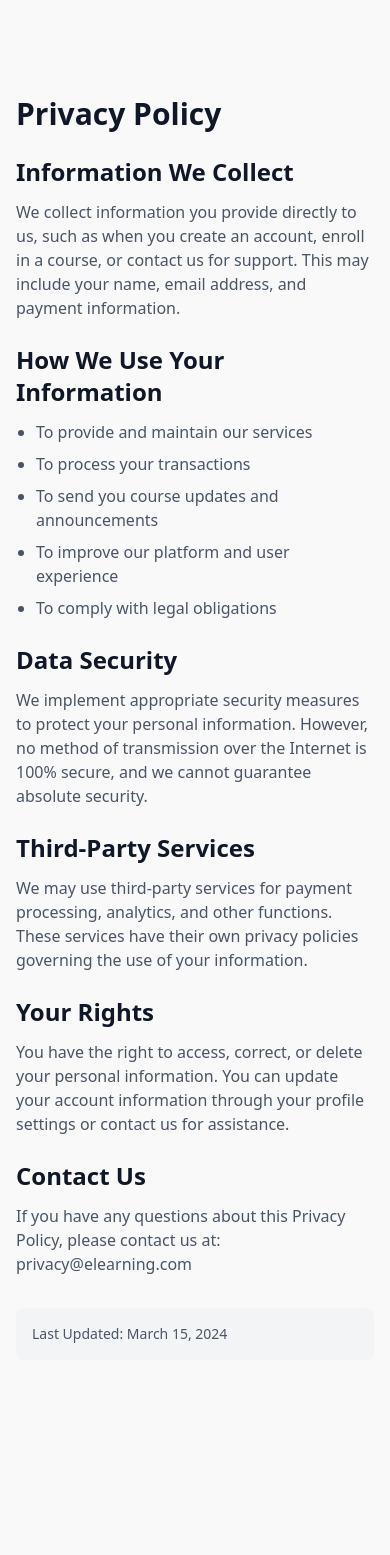
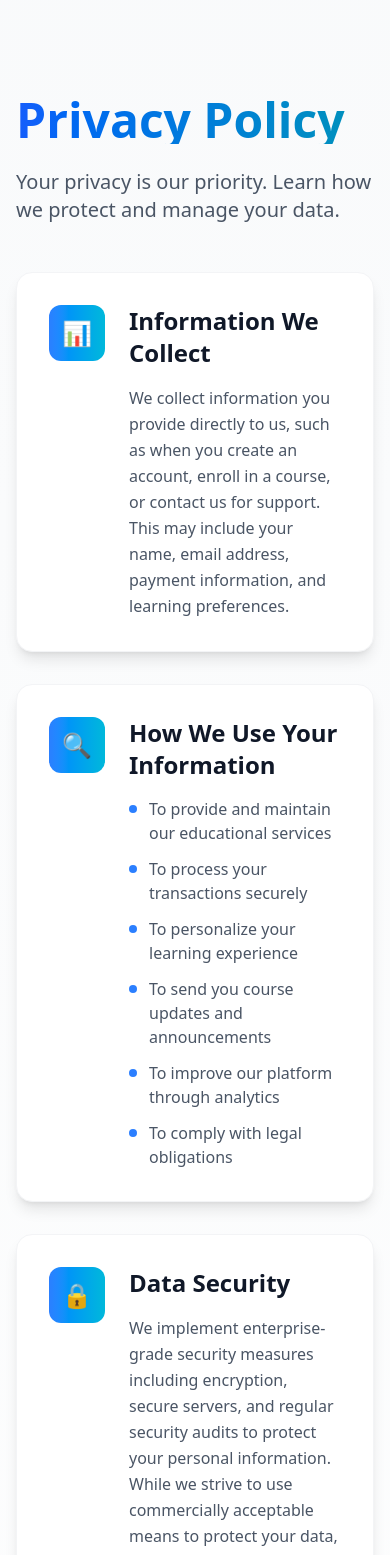
Before and after one commit to KASHIKODER/Kashi-Learning-client, a Next.js app: page /policy in a window 390 px wide. Shown: the top 1555 px of the page. Before the commit the page ends 1360 px from the top, so only its background shows below. Built offline with nearby package versions, Linux system fonts and the light colour scheme.

Commit message:
About Page and Policy Page

```diff
--- a/app/about/page.tsx
+++ b/app/about/page.tsx
@@ -1,45 +1,107 @@
+// AboutPage.tsx
 export default function AboutPage() {
   return (
-    <div className="min-h-screen pt-24 px-4">
-      <div className="max-w-4xl mx-auto">
-        <h1 className="text-3xl font-bold mb-6 text-gray-900 dark:text-white">
-          About ELearning
-        </h1>
+    <div className="min-h-screen pt-24 px-4 bg-gradient-to-b from-gray-50 to-white dark:from-gray-900 dark:to-gray-950">
+      <div className="max-w-6xl mx-auto">
+        {/* Hero Section */}
+        <div className="relative mb-16">
+          <div className="absolute -top-8 -left-8 w-72 h-72 bg-purple-300 rounded-full mix-blend-multiply filter blur-3xl opacity-20 animate-pulse"></div>
+          <div className="absolute top-32 -right-8 w-72 h-72 bg-blue-300 rounded-full mix-blend-multiply filter blur-3xl opacity-20 animate-pulse delay-1000"></div>
 
-        <div className="space-y-4 text-gray-600 dark:text-gray-300">
-          <p>
-            Welcome to ELearning, your premier destination for online education and skill development.
-            Our mission is to make quality education accessible to everyone, everywhere.
-          </p>
+          <div className="relative">
+            <h1 className="text-5xl md:text-6xl font-bold mb-6 bg-clip-text text-transparent bg-gradient-to-r from-purple-600 to-blue-600 dark:from-purple-400 dark:to-blue-400">
+              About ELearning
+            </h1>
+            <p className="text-xl text-gray-600 dark:text-gray-300 max-w-3xl">
+              Redefining online education through innovation, accessibility, and excellence
+            </p>
+          </div>
+        </div>
 
-          <p>
-            Founded with the vision of transforming traditional learning, we offer a wide range of
-            courses designed by industry experts to help you advance your career and personal growth.
-          </p>
+        {/* Mission & Vision Cards */}
+        <div className="grid md:grid-cols-2 gap-8 mb-16">
+          <div className="group bg-white dark:bg-gray-800 rounded-2xl p-8 shadow-lg hover:shadow-2xl transition-all duration-300 hover:-translate-y-1 border border-gray-100 dark:border-gray-700">
+            <div className="w-14 h-14 bg-gradient-to-r from-purple-500 to-blue-500 rounded-xl flex items-center justify-center mb-6 group-hover:scale-110 transition-transform duration-300">
+              <svg className="w-8 h-8 text-white" fill="none" stroke="currentColor" viewBox="0 0 24 24">
+                <path strokeLinecap="round" strokeLinejoin="round" strokeWidth="2" d="M13 10V3L4 14h7v7l9-11h-7z" />
+              </svg>
+            </div>
+            <h2 className="text-2xl font-bold mb-4 text-gray-900 dark:text-white group-hover:text-purple-600 dark:group-hover:text-purple-400 transition-colors">
+              Our Mission
+            </h2>
+            <p className="text-gray-600 dark:text-gray-300 leading-relaxed">
+              To democratize education by providing affordable, high-quality learning experiences
+              that empower individuals to achieve their full potential in an ever-evolving world.
+            </p>
+          </div>
 
-          <h2 className="text-2xl font-bold mt-8 mb-4 text-gray-900 dark:text-white">
-            Our Mission
+          <div className="group bg-white dark:bg-gray-800 rounded-2xl p-8 shadow-lg hover:shadow-2xl transition-all duration-300 hover:-translate-y-1 border border-gray-100 dark:border-gray-700">
+            <div className="w-14 h-14 bg-gradient-to-r from-blue-500 to-cyan-500 rounded-xl flex items-center justify-center mb-6 group-hover:scale-110 transition-transform duration-300">
+              <svg className="w-8 h-8 text-white" fill="none" stroke="currentColor" viewBox="0 0 24 24">
+                <path strokeLinecap="round" strokeLinejoin="round" strokeWidth="2" d="M21 12a9 9 0 01-9 9m9-9a9 9 0 00-9-9m9 9H3m9 9a9 9 0 01-9-9m9 9c1.657 0 3-4.03 3-9s-1.343-9-3-9m0 18c-1.657 0-3-4.03-3-9s1.343-9 3-9m-9 9a9 9 0 019-9" />
+              </svg>
+            </div>
+            <h2 className="text-2xl font-bold mb-4 text-gray-900 dark:text-white group-hover:text-blue-600 dark:group-hover:text-blue-400 transition-colors">
+              Our Vision
+            </h2>
+            <p className="text-gray-600 dark:text-gray-300 leading-relaxed">
+              To create a global learning ecosystem where anyone, anywhere can access world-class
+              education and transform their lives through knowledge and skills.
+            </p>
+          </div>
+        </div>
+
+        {/* Values Grid */}
+        <div className="mb-16">
+          <h2 className="text-3xl font-bold mb-8 text-center text-gray-900 dark:text-white">
+            Core Values
           </h2>
-          <p>
-            To democratize education by providing affordable, high-quality learning resources
-            that empower individuals to achieve their personal and professional goals.
-          </p>
+          <div className="grid sm:grid-cols-2 lg:grid-cols-3 gap-6">
+            {[
+              { icon: "🏆", title: "Excellence", desc: "Uncompromising quality in every course" },
+              { icon: "🚀", title: "Innovation", desc: "Cutting-edge learning methodologies" },
+              { icon: "🤝", title: "Accessibility", desc: "Education for all backgrounds" },
+              { icon: "❤️", title: "Community", desc: "Collaborative learning environment" },
+              { icon: "📈", title: "Growth", desc: "Continuous improvement mindset" },
+              { icon: "✨", title: "Impact", desc: "Real-world career transformation" }
+            ].map((value, index) => (
+              <div key={index} className="group bg-gradient-to-br from-white to-gray-50 dark:from-gray-800 dark:to-gray-900 p-6 rounded-xl shadow-md hover:shadow-xl transition-all duration-300 border border-gray-100 dark:border-gray-700">
+                <div className="text-3xl mb-4 group-hover:scale-110 transition-transform duration-300">
+                  {value.icon}
+                </div>
+                <h3 className="text-xl font-bold mb-2 text-gray-900 dark:text-white">{value.title}</h3>
+                <p className="text-gray-600 dark:text-gray-300">{value.desc}</p>
+              </div>
+            ))}
+          </div>
+        </div>
 
-          <h2 className="text-2xl font-bold mt-8 mb-4 text-gray-900 dark:text-white">
-            Our Values
-          </h2>
-          <ul className="list-disc pl-5 space-y-2">
-            <li>Quality Education for All</li>
-            <li>Innovative Learning Methods</li>
-            <li>Student Success Focus</li>
-            <li>Continuous Improvement</li>
-            <li>Community Building</li>
-          </ul>
+        {/* Stats Section */}
+        <div className="bg-gradient-to-r from-purple-50 to-blue-50 dark:from-gray-800 dark:to-gray-900 rounded-2xl p-8 mb-16">
+          <div className="grid grid-cols-2 md:grid-cols-4 gap-8">
+            <div className="text-center">
+              <div className="text-4xl font-bold bg-clip-text text-transparent bg-gradient-to-r from-purple-600 to-blue-600 mb-2">50K+</div>
+              <div className="text-gray-600 dark:text-gray-300">Active Learners</div>
+            </div>
+            <div className="text-center">
+              <div className="text-4xl font-bold bg-clip-text text-transparent bg-gradient-to-r from-blue-600 to-cyan-600 mb-2">500+</div>
+              <div className="text-gray-600 dark:text-gray-300">Expert Courses</div>
+            </div>
+            <div className="text-center">
+              <div className="text-4xl font-bold bg-clip-text text-transparent bg-gradient-to-r from-cyan-600 to-purple-600 mb-2">95%</div>
+              <div className="text-gray-600 dark:text-gray-300">Success Rate</div>
+            </div>
+            <div className="text-center">
+              <div className="text-4xl font-bold bg-clip-text text-transparent bg-gradient-to-r from-purple-600 to-pink-600 mb-2">150+</div>
+              <div className="text-gray-600 dark:text-gray-300">Countries</div>
+            </div>
+          </div>
+        </div>
 
-          <div className="mt-8 p-4 bg-gray-100 dark:bg-gray-800 rounded-lg">
-            <p className="font-medium">
-              Join thousands of successful learners who have transformed their careers with our courses.
-            </p>
+        {/* CTA Section */}
+        <div className="text-center">
+          <div className="inline-block bg-gradient-to-r from-purple-600 to-blue-600 text-white px-8 py-4 rounded-full font-semibold text-lg shadow-lg hover:shadow-2xl hover:-translate-y-1 transition-all duration-300">
+            Start Your Learning Journey Today
           </div>
         </div>
       </div>
--- a/app/policy/page.tsx
+++ b/app/policy/page.tsx
@@ -1,83 +1,119 @@
+// PolicyPage.tsx
 export default function PolicyPage() {
   return (
-    <div className="min-h-screen pt-24 px-4">
-      <div className="max-w-4xl mx-auto">
-        <h1 className="text-3xl font-bold mb-6 text-gray-900 dark:text-white">
+    <div className="min-h-screen pt-24 px-4 bg-gradient-to-b from-gray-50 to-white dark:from-gray-900 dark:to-gray-950">
+      <div className="max-w-6xl mx-auto">
+        {/* Header */}
+        <div className="mb-12">
+          <h1 className="text-5xl md:text-6xl font-bold mb-6 bg-clip-text text-transparent bg-gradient-to-r from-blue-600 to-cyan-600 dark:from-blue-400 dark:to-cyan-400">
             Privacy Policy
           </h1>
-
-        <div className="space-y-6 text-gray-600 dark:text-gray-300">
-          <div>
-            <h2 className="text-2xl font-bold mb-3 text-gray-900 dark:text-white">
-              Information We Collect
-            </h2>
-            <p>
-              We collect information you provide directly to us, such as when you create an account,
-              enroll in a course, or contact us for support. This may include your name, email address,
-              and payment information.
+          <p className="text-xl text-gray-600 dark:text-gray-300">
+            Your privacy is our priority. Learn how we protect and manage your data.
           </p>
         </div>
 
-          <div>
-            <h2 className="text-2xl font-bold mb-3 text-gray-900 dark:text-white">
-              How We Use Your Information
+        {/* Policy Sections */}
+        <div className="space-y-8">
+          {[
+            {
+              title: "Information We Collect",
+              content: "We collect information you provide directly to us, such as when you create an account, enroll in a course, or contact us for support. This may include your name, email address, payment information, and learning preferences.",
+              icon: "📊"
+            },
+            {
+              title: "How We Use Your Information",
+              points: [
+                "To provide and maintain our educational services",
+                "To process your transactions securely",
+                "To personalize your learning experience",
+                "To send you course updates and announcements",
+                "To improve our platform through analytics",
+                "To comply with legal obligations"
+              ],
+              icon: "🔍"
+            },
+            {
+              title: "Data Security",
+              content: "We implement enterprise-grade security measures including encryption, secure servers, and regular security audits to protect your personal information. While we strive to use commercially acceptable means to protect your data, we cannot guarantee absolute security.",
+              icon: "🔒"
+            },
+            {
+              title: "Third-Party Services",
+              content: "We partner with trusted third-party services for payment processing, analytics, and infrastructure. These services adhere to strict privacy standards and have their own privacy policies governing data usage.",
+              icon: "🤝"
+            },
+            {
+              title: "Your Rights",
+              content: "You have full control over your data including rights to access, correct, export, or delete your personal information. Manage your preferences through your profile settings or contact our privacy team for assistance.",
+              icon: "⚖️"
+            },
+            {
+              title: "Contact Us",
+              content: "For privacy-related inquiries, our dedicated team is here to help.",
+              contact: "privacy@elearning.com",
+              icon: "📧"
+            }
+          ].map((section, index) => (
+            <div
+              key={index}
+              className="group bg-white dark:bg-gray-800 rounded-2xl p-8 shadow-lg hover:shadow-2xl transition-all duration-300 border border-gray-100 dark:border-gray-700 hover:-translate-y-1"
+            >
+              <div className="flex items-start gap-6">
+                <div className="flex-shrink-0">
+                  <div className="w-14 h-14 bg-gradient-to-r from-blue-500 to-cyan-500 rounded-xl flex items-center justify-center group-hover:scale-110 transition-transform duration-300">
+                    <span className="text-2xl">{section.icon}</span>
+                  </div>
+                </div>
+                <div className="flex-grow">
+                  <h2 className="text-2xl font-bold mb-4 text-gray-900 dark:text-white group-hover:text-blue-600 dark:group-hover:text-blue-400 transition-colors">
+                    {section.title}
                   </h2>
-            <ul className="list-disc pl-5 space-y-2">
-              <li>To provide and maintain our services</li>
-              <li>To process your transactions</li>
-              <li>To send you course updates and announcements</li>
-              <li>To improve our platform and user experience</li>
-              <li>To comply with legal obligations</li>
+
+                  {section.content && (
+                    <p className="text-gray-600 dark:text-gray-300 leading-relaxed">
+                      {section.content}
+                    </p>
+                  )}
+
+                  {section.points && (
+                    <ul className="space-y-3">
+                      {section.points.map((point, idx) => (
+                        <li key={idx} className="flex items-start gap-3 text-gray-600 dark:text-gray-300">
+                          <span className="inline-block w-2 h-2 bg-blue-500 rounded-full mt-2 flex-shrink-0"></span>
+                          <span>{point}</span>
+                        </li>
+                      ))}
                     </ul>
+                  )}
+
+                  {section.contact && (
+                    <div className="mt-4 p-4 bg-gradient-to-r from-blue-50 to-cyan-50 dark:from-gray-700 dark:to-gray-800 rounded-lg">
+                      <p className="font-medium text-blue-600 dark:text-blue-400">
+                        {section.contact}
+                      </p>
+                    </div>
+                  )}
+                </div>
+              </div>
+            </div>
+          ))}
         </div>
 
+        {/* Last Updated */}
+        <div className="mt-12 p-6 bg-gradient-to-r from-blue-50 to-cyan-50 dark:from-gray-800 dark:to-gray-900 rounded-2xl">
+          <div className="flex flex-col sm:flex-row items-center justify-between">
             <div>
-            <h2 className="text-2xl font-bold mb-3 text-gray-900 dark:text-white">
-              Data Security
-            </h2>
-            <p>
-              We implement appropriate security measures to protect your personal information.
-              However, no method of transmission over the Internet is 100% secure, and we cannot
-              guarantee absolute security.
+              <h3 className="text-lg font-bold text-gray-900 dark:text-white">Policy Transparency</h3>
+              <p className="text-gray-600 dark:text-gray-300">We regularly update our policies to ensure transparency</p>
+            </div>
+            <div className="mt-4 sm:mt-0">
+              <div className="px-6 py-3 bg-white dark:bg-gray-700 rounded-full shadow-md">
+                <p className="font-medium text-gray-900 dark:text-white">
+                  Last Updated: <span className="text-blue-600 dark:text-blue-400">March 15, 2024</span>
                 </p>
               </div>
-
-          <div>
-            <h2 className="text-2xl font-bold mb-3 text-gray-900 dark:text-white">
-              Third-Party Services
-            </h2>
-            <p>
-              We may use third-party services for payment processing, analytics, and other functions.
-              These services have their own privacy policies governing the use of your information.
-            </p>
             </div>
-
-          <div>
-            <h2 className="text-2xl font-bold mb-3 text-gray-900 dark:text-white">
-              Your Rights
-            </h2>
-            <p>
-              You have the right to access, correct, or delete your personal information.
-              You can update your account information through your profile settings or contact us
-              for assistance.
-            </p>
-          </div>
-
-          <div>
-            <h2 className="text-2xl font-bold mb-3 text-gray-900 dark:text-white">
-              Contact Us
-            </h2>
-            <p>
-              If you have any questions about this Privacy Policy, please contact us at:
-              <br />
-              <span className="font-medium">privacy@elearning.com</span>
-            </p>
-          </div>
-
-          <div className="mt-8 p-4 bg-gray-100 dark:bg-gray-800 rounded-lg">
-            <p className="text-sm">
-              Last Updated: March 15, 2024
-            </p>
           </div>
         </div>
       </div>
```
Also changed, not shown: app/layout.tsx (line endings or trailing spaces). Lines whose indentation alone changed are shown as unchanged.
